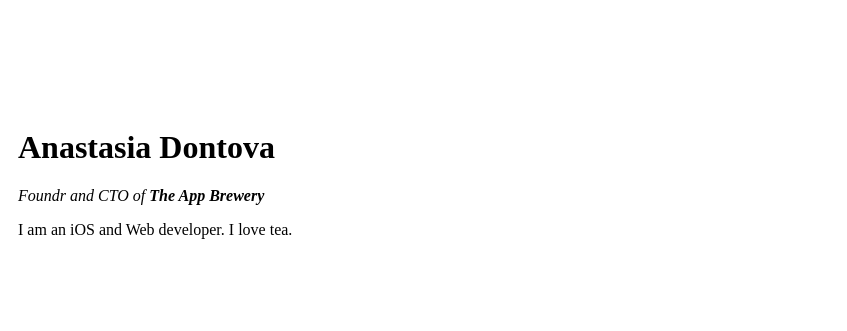
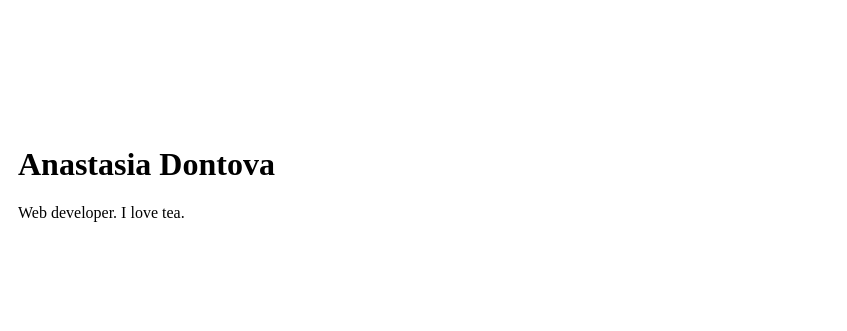
Before and after one commit to AnaDns/CV, a plain HTML site: page HTML-Personal Site/index.html in a window 1280 px wide. Shown: the top 331 px of the page, 433-1280 px from the left. Drawn offline with Linux system fonts and the light colour scheme.

Commit message:
Update index.html

```diff
--- a/HTML-Personal Site/index.html
+++ b/HTML-Personal Site/index.html
@@ -11,8 +11,7 @@
     <tr>
       <td><img src="https://encrypted-tbn0.gstatic.com/images?q=tbn:ANd9GcSSb6zzOfJrKHfYOdK_-yTicODNBL1n_MzIkwvuBiK-ihUOeHfCpI5XkrvrvE9reTTsIcI&usqp=CAU" alt="Pacahontas"></td>
       <td>  <h1>Anastasia Dontova</h1>
-        <p><em>Foundr and CTO of <strong>The App Brewery</strong></em></p>
-        <p>I am an iOS and Web developer. I love tea.</p></td>
+        <p>Web developer. I love tea.</p></td>
     </tr>
   </table>
   <hr>
```
